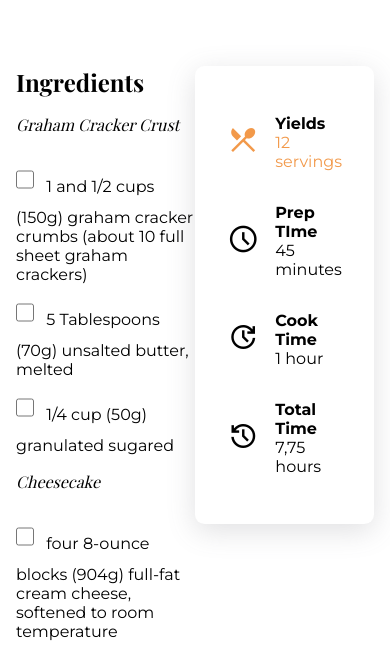
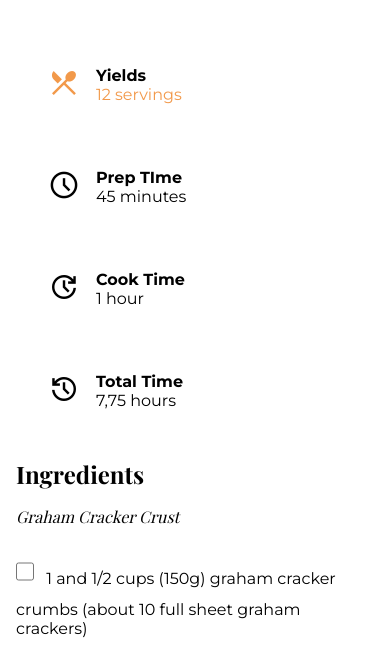
Before and after one commit to Md-FarhadHossain/Recipe-Blog, a plain HTML site: page index.html in a window 390 px wide. Shown: the part 434-1085 px from the top of the page. Drawn offline with nearby package versions, Linux system fonts and the light colour scheme.

Commit message:
ingredients and time section responsive done

```diff
--- a/css/responsive.css
+++ b/css/responsive.css
@@ -19,3 +19,29 @@
     }
 }
 /* Hero image end */
+
+
+
+/* ingredients */
+@media screen and (max-width: 840px) {
+    .servings_part {
+        display: none;
+    }
+    .servings_part_mobile {
+        display: flex !important;
+        box-shadow: none !important;
+        position: unset !important;
+        flex-wrap: wrap;
+    }
+    .ingredients_part {
+        flex-direction: column;
+        align-items: center;
+        padding-top: 1rem !important;
+    }
+    .ingreTime_content {
+        width: 100% !important;
+    }
+
+
+}
+/* ingredients end */
--- a/css/style.css
+++ b/css/style.css
@@ -110,4 +110,14 @@ header#header {
 .orange-color {
     color: #F2994A;
 }
+.servings_part_mobile {
+    display: none;
+    box-shadow: rgba(100, 100, 111, 0.2) 0px 7px 29px 0px;
+    background: #fff;
+    height: max-content;
+    border-radius: .6rem;
+    padding: 1rem;
+    position: sticky;
+    top: 4rem;
+}
 /* Ingredients and Time end */
--- a/index.html
+++ b/index.html
@@ -52,6 +52,61 @@
     <section>
         <div class="container">
             <div class="ingredients_part">
+                 <!-- Servings Part -->
+                 <div class="servings_part_mobile">
+
+                    <!-- Yields -->
+                    <div class="serving">
+                        <div class="serving_icon">
+                            <span class="material-symbols-outlined orange-color">restaurant_menu</span>
+                        </div>
+
+                        <div class="serving_desc">
+                            <strong>Yields</strong>
+                            <p class="orange-color">12 servings</p>
+                        </div>
+                    </div>
+
+
+                    <!-- Prep TIme -->
+                    <div class="serving">
+                        <div class="serving_icon">
+                            <span class="material-symbols-outlined">schedule</span>
+                        </div>
+
+                        <div class="serving_desc">
+                            <strong>Prep TIme</strong>
+                            <p>45 minutes</p>
+                        </div>
+                    </div>
+
+
+                    <!-- Cook Time -->
+                    <div class="serving">
+                        <div class="serving_icon">
+                            <span class="material-symbols-outlined">update</span>
+                        </div>
+
+                        <div class="serving_desc">
+                            <strong>Cook Time</strong>
+                            <p>1 hour</p>
+                        </div>
+                    </div>
+
+                    <!-- Total Time -->
+                    <div class="serving">
+                        <div class="serving_icon">
+                            <span class="material-symbols-outlined">history</span>
+                        </div>
+
+                        <div class="serving_desc">
+                            <strong>Total Time</strong>
+                            <p>7,75 hours</p>
+                        </div>
+                    </div>
+
+                </div>
+                <!-- Servings Part end -->
                 <div class="ingreTime_content">
                     <h1>Ingredients</h1>
 
```
